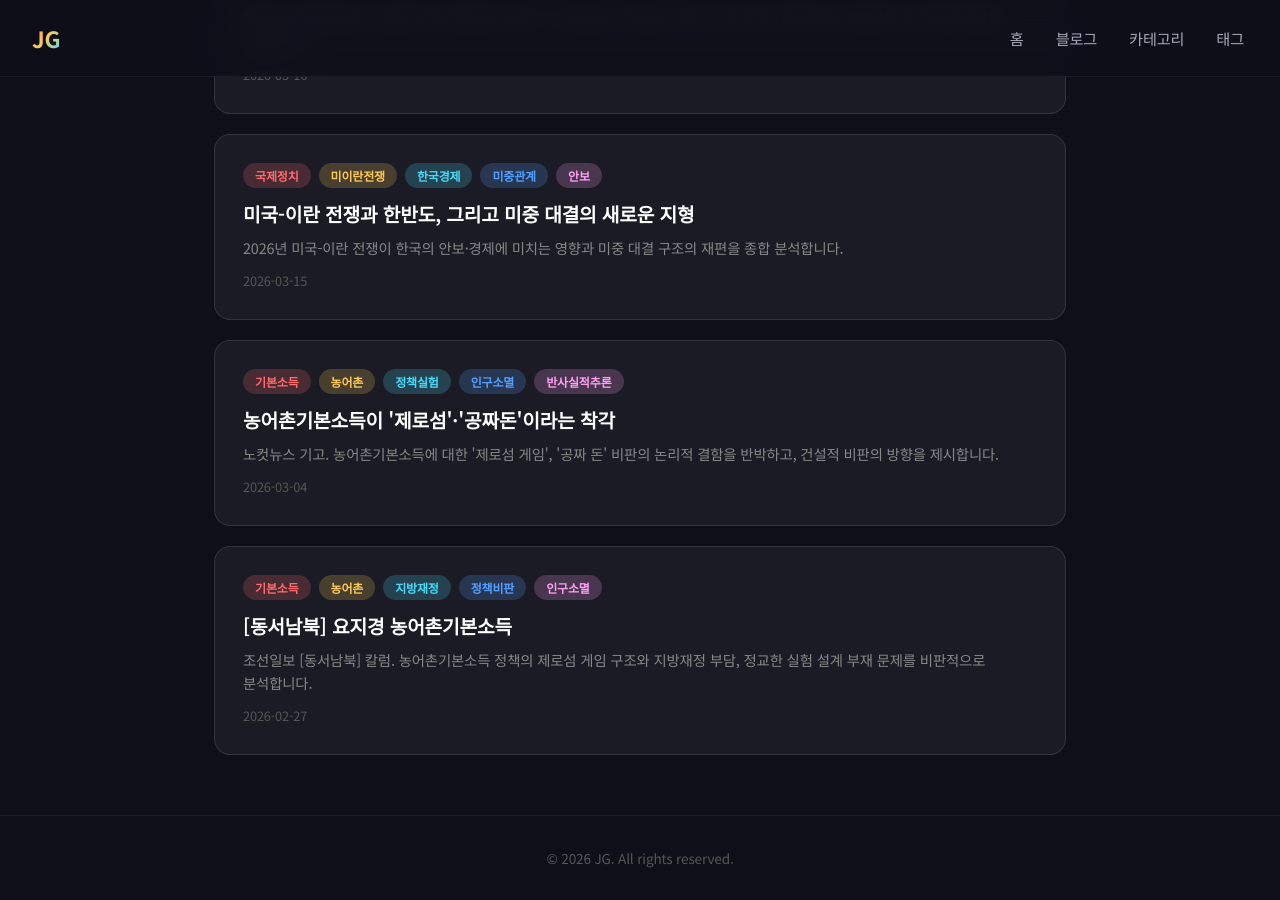
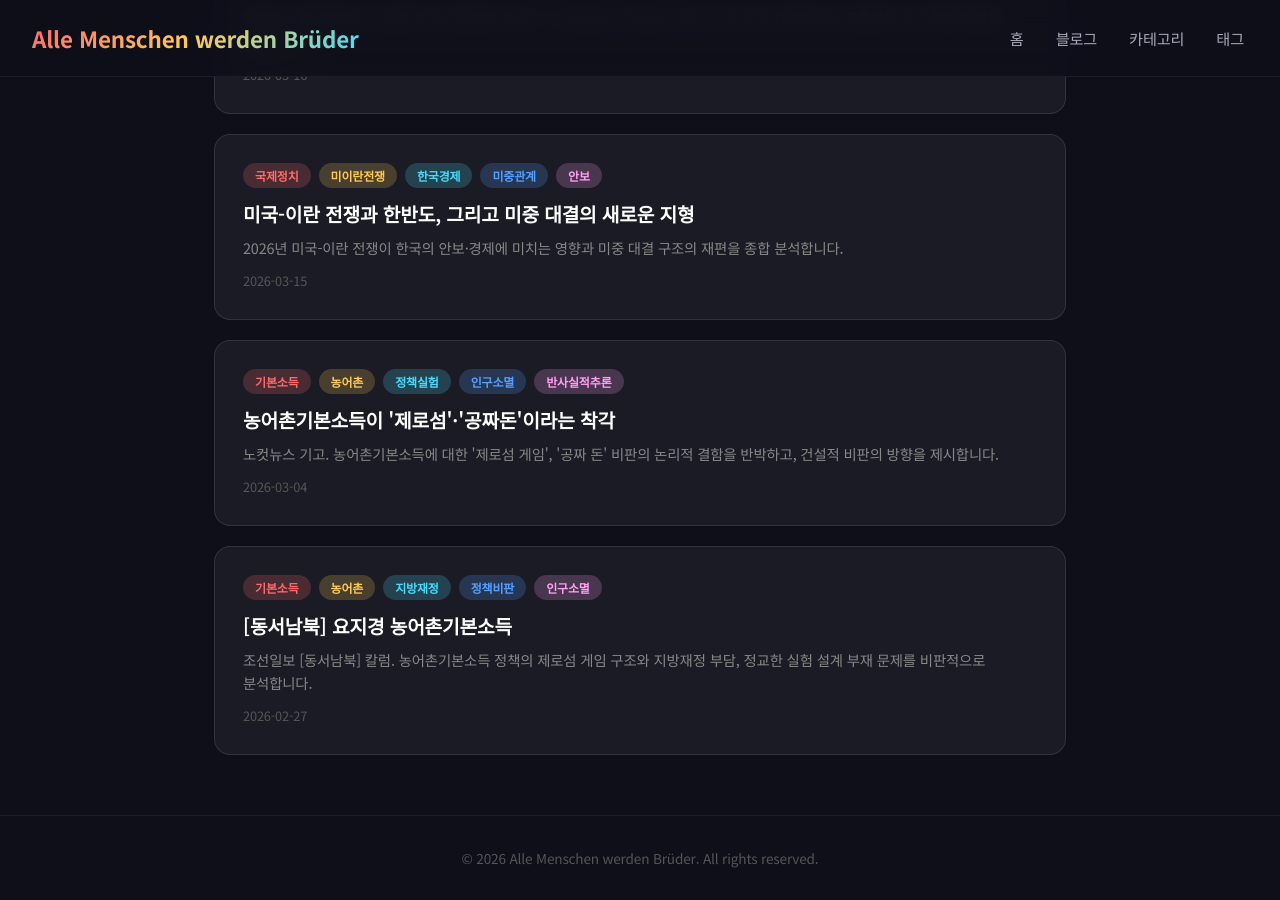
Before and after one commit to menwchen/menwchen.github.io, a Jekyll site: the page built from index.html, in a window 1280 px wide and 900 px high, scrolled down 2709 px. Built offline with Jekyll 4.4.1, drawn with Linux system fonts in a browser that asks for light colours.

Commit message:
JG → Alle Menschen werden Brüder 로 변경
네비게이션 로고, 푸터, 설정 파일 전체 반영.

Co-Authored-By: Claude Opus 4.6 (1M context) <noreply@anthropic.com>

```diff
--- a/_config.yml
+++ b/_config.yml
@@ -8,7 +8,7 @@ future: true
 lang: ko
 
 author:
-  name: JG
+  name: Alle Menschen werden Brüder
 
 plugins:
   - jekyll-sitemap
@@ -20,4 +20,4 @@ defaults:
       type: "posts"
     values:
       layout: post
-      author: JG
+      author: Alle Menschen werden Brüder
--- a/_includes/nav.html
+++ b/_includes/nav.html
@@ -1,5 +1,5 @@
 <nav>
-  <a href="/" class="nav-logo">JG</a>
+  <a href="/" class="nav-logo">Alle Menschen werden Brüder</a>
   <div class="nav-links">
     <a href="/">홈</a>
     <a href="/#posts">블로그</a>
--- a/_layouts/category.html
+++ b/_layouts/category.html
@@ -35,6 +35,6 @@
       {% endif %}
     </section>
   </div>
-  <footer>&copy; 2026 JG. All rights reserved.</footer>
+  <footer>&copy; 2026 Alle Menschen werden Brüder. All rights reserved.</footer>
 </body>
 </html>
--- a/_layouts/default.html
+++ b/_layouts/default.html
@@ -6,7 +6,7 @@
 <body>
   {% include nav.html %}
   {{ content }}
-  <footer>&copy; 2026 JG. All rights reserved.</footer>
+  <footer>&copy; 2026 Alle Menschen werden Brüder. All rights reserved.</footer>
   <script data-goatcounter="https://menwchen.goatcounter.com/count" async src="//gc.zgo.at/count.js"></script>
 </body>
 </html>
--- a/_layouts/post.html
+++ b/_layouts/post.html
@@ -23,6 +23,6 @@
       {% include series-nav.html %}
     </div>
   </div>
-  <footer>&copy; 2026 JG. All rights reserved.</footer>
+  <footer>&copy; 2026 Alle Menschen werden Brüder. All rights reserved.</footer>
 </body>
 </html>
```
